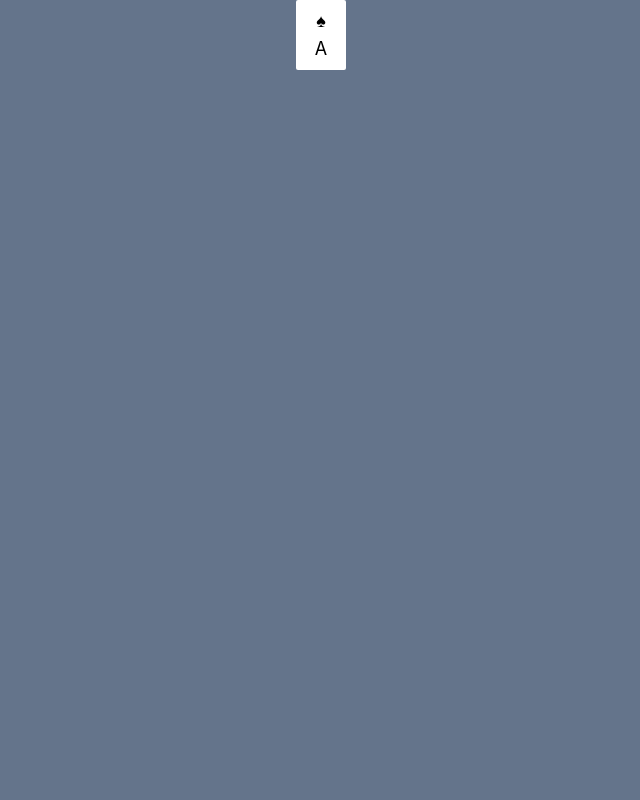
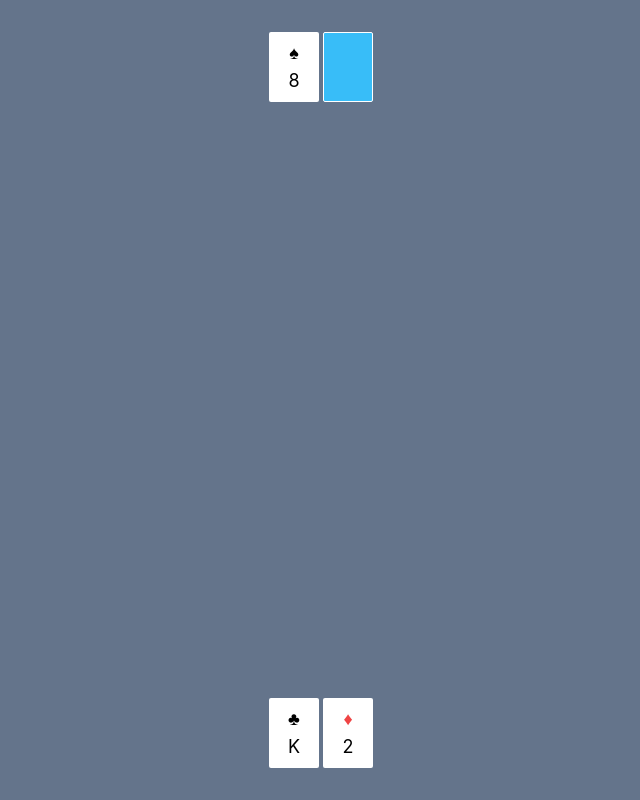
Before and after one commit to jezsung/blackjack-practice, a Next.js app: page / in a window 1280 px wide. Shown: the whole page, without its empty margins (319-959 px from the left). Built offline with nearby package versions, Linux system fonts and the light colour scheme.

Commit message:
add Blackjack start

```diff
--- /dev/null
+++ b/hooks/use-app-dispatch.ts
@@ -0,0 +1,6 @@
+import { useDispatch } from 'react-redux';
+import { AppDispatch } from '../store';
+
+const useAppDispatch: () => AppDispatch = useDispatch;
+
+export { useAppDispatch };
--- /dev/null
+++ b/hooks/use-app-selector.ts
@@ -0,0 +1,6 @@
+import { TypedUseSelectorHook, useSelector } from 'react-redux';
+import { RootState } from '../store';
+
+const useAppSelector: TypedUseSelectorHook<RootState> = useSelector;
+
+export { useAppSelector };
--- a/next.config.js
+++ b/next.config.js
@@ -1,6 +1,6 @@
 /** @type {import('next').NextConfig} */
 const nextConfig = {
-  reactStrictMode: true,
+  reactStrictMode: false,
   swcMinify: true,
 };
 
--- a/pages/_app.tsx
+++ b/pages/_app.tsx
@@ -1,6 +1,12 @@
 import type { AppProps } from 'next/app';
+import { Provider } from 'react-redux';
+import { store } from '../store';
 import '../styles/globals.css';
 
 export default function App({ Component, pageProps }: AppProps) {
-  return <Component {...pageProps} />;
+  return (
+    <Provider store={store}>
+      <Component {...pageProps} />
+    </Provider>
+  );
 }
--- a/pages/index.tsx
+++ b/pages/index.tsx
@@ -1,17 +1,36 @@
 import classNames from 'classnames';
+import { useEffect } from 'react';
 import PlayingCardView from '../components/PlayingCardView';
-import { PlayingCard } from '../types/playing-card';
+import { useAppDispatch } from '../hooks/use-app-dispatch';
+import { useAppSelector } from '../hooks/use-app-selector';
+import { start } from '../store/slices/blackjack';
 
 export default function Home() {
-  const card: PlayingCard = {
-    face: 'up',
-    rank: 'ace',
-    suit: 'spade',
-  };
+  const dispatch = useAppDispatch();
+
+  useEffect(() => {
+    dispatch(start());
+  }, []);
+
+  const dealerCards = useAppSelector((state) => state.blackjack.dealerHand.cards);
+  const playerHands = useAppSelector((state) => state.blackjack.playerHands);
 
   return (
-    <div className={classNames('flex justify-center items-center')}>
-      <PlayingCardView card={card} />
+    <div className={classNames('relative h-screen')}>
+      <div className={classNames('absolute top-8 left-1/2 -translate-x-1/2 flex gap-1')}>
+        {dealerCards.map((card) => (
+          <PlayingCardView key={`${card.rank}${card.suit}`} card={card} />
+        ))}
+      </div>
+      <div className={classNames('absolute bottom-8 left-1/2 -translate-x-1/2 flex')}>
+        {playerHands.map((hand, i) => (
+          <div key={i} className={classNames('flex gap-1')}>
+            {hand.cards.map((card) => (
+              <PlayingCardView key={`${card.rank}${card.suit}`} card={card} />
+            ))}
+          </div>
+        ))}
+      </div>
     </div>
   );
 }
--- /dev/null
+++ b/store/index.ts
@@ -0,0 +1,19 @@
+import { configureStore } from '@reduxjs/toolkit';
+import { blackjackReducer } from './slices/blackjack';
+
+const store = configureStore({
+  reducer: {
+    blackjack: blackjackReducer,
+  },
+  middleware: (getDefaultMiddleware) =>
+    getDefaultMiddleware({
+      serializableCheck: false,
+    }),
+});
+
+type RootState = ReturnType<typeof store.getState>;
+type AppDispatch = typeof store.dispatch;
+
+export { store };
+export type { RootState };
+export type { AppDispatch };
--- /dev/null
+++ b/store/slices/blackjack.ts
@@ -0,0 +1,36 @@
+import { createSlice, Draft } from '@reduxjs/toolkit';
+import { DealerHand } from '../../utils/dealer-hand';
+import { PlayerHand } from '../../utils/player-hand';
+import { Shoe } from '../../utils/shoe';
+
+interface BlackjackState {
+  shoe: Shoe;
+  dealerHand: DealerHand;
+  playerHands: PlayerHand[];
+}
+
+const initialState: BlackjackState = {
+  shoe: new Shoe(2),
+  dealerHand: new DealerHand(),
+  playerHands: [new PlayerHand()],
+};
+
+const slice = createSlice({
+  name: 'blackjack',
+  initialState: initialState,
+  reducers: {
+    start: (state: Draft<BlackjackState>) => {
+      state.shoe = new Shoe(2);
+      state.dealerHand = new DealerHand();
+      state.playerHands = [new PlayerHand()];
+
+      const shoe = state.shoe;
+
+      state.dealerHand.deal(shoe.draw(), shoe.draw('down'));
+      state.playerHands[0].deal(shoe.draw(), shoe.draw());
+    },
+  },
+});
+
+export const { reducer: blackjackReducer } = slice;
+export const { start } = slice.actions;
--- a/utils/dealer-hand.ts
+++ b/utils/dealer-hand.ts
@@ -1,7 +1,10 @@
+import { immerable } from 'immer';
 import { PlayingCard } from '../types/playing-card';
 import { Hand } from './hand';
 
 class DealerHand extends Hand {
+  [immerable] = true;
+
   constructor(cards: PlayingCard[] = []) {
     super(cards);
   }
--- a/utils/hand.ts
+++ b/utils/hand.ts
@@ -1,7 +1,10 @@
+import { immerable } from 'immer';
 import { PlayingCard } from '../types/playing-card';
 
 abstract class Hand {
-  protected cards: PlayingCard[];
+  [immerable] = true;
+
+  cards: PlayingCard[];
 
   constructor(cards: PlayingCard[] = []) {
     this.cards = cards;
--- a/utils/player-hand.ts
+++ b/utils/player-hand.ts
@@ -1,8 +1,11 @@
+import { immerable } from 'immer';
 import { PlayingCard } from '../types/playing-card';
 import { Rank } from '../types/rank';
 import { Hand } from './hand';
 
 class PlayerHand extends Hand {
+  [immerable] = true;
+
   didDoubleDown: boolean = false;
 
   constructor(cards: PlayingCard[] = []) {
--- a/utils/shoe.ts
+++ b/utils/shoe.ts
@@ -1,9 +1,12 @@
+import { immerable } from 'immer';
 import { Face } from '../types/face';
 import { PlayingCard } from '../types/playing-card';
 import { ranks } from '../types/rank';
 import { suits } from '../types/suit';
 
 class Shoe {
+  [immerable] = true;
+
   private cards: PlayingCard[];
 
   constructor(deckCount: number) {
```
Also changed, not shown: .eslintrc.json.
